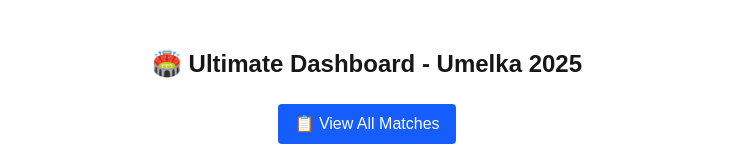
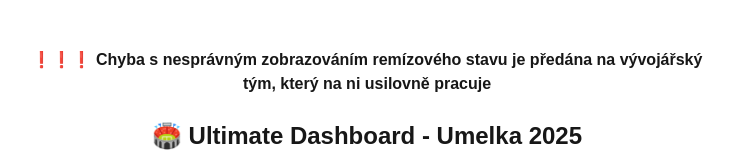
Before and after one commit to rad0ja/umelka-stats, a Next.js app: page / in a window 1280 px wide. Shown: the top 160 px of the page, without its empty margins (273-1006 px from the left). Built offline with nearby package versions, Linux system fonts and the light colour scheme; no server answers; the database is empty.

Commit message:
info about error

```diff
--- a/app/components/Dashborad.tsx
+++ b/app/components/Dashborad.tsx
@@ -17,6 +17,7 @@ export default function Dashboard() {
 
     return (
         <div className="max-w-4xl mx-auto p-6">
+            <h1 className="text-2m font-bold mb-6 text-center">❗❗❗ Chyba s nesprávným zobrazováním remízového stavu je předána na vývojářský tým, který na ni usilovně pracuje</h1>
             <h1 className="text-2xl font-bold mb-6 text-center">🏟️ Ultimate Dashboard - Umelka 2025</h1>
             {lastMatch && <MatchSummary match={lastMatch} players={players}/>}
 
```
